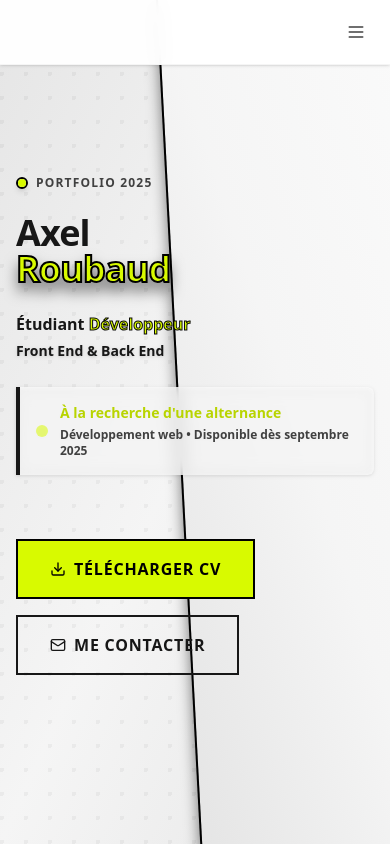
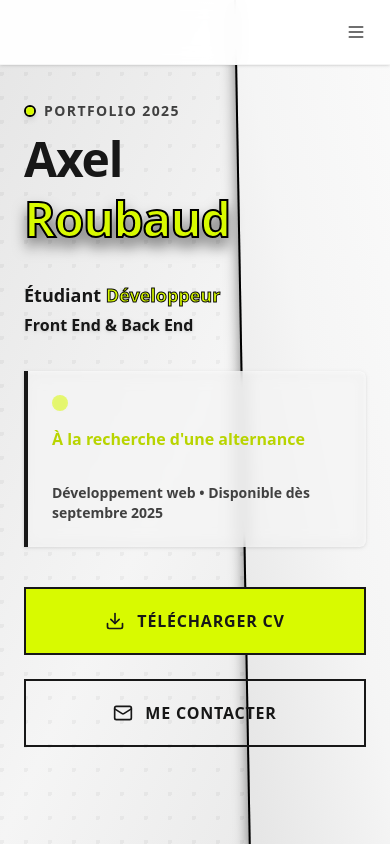
Before and after one commit to ROUBAUD-Axel-2225073b/mon-cv-numerique, a React (Vite) app: page / in a window 390 px wide. Shown: the top 846 px of the page. Built offline with nearby package versions, Linux system fonts and the light colour scheme.

Commit message:
feat : responsive phone the page welcome

```diff
--- a/src/components/sections/Welcome.tsx
+++ b/src/components/sections/Welcome.tsx
@@ -8,8 +8,8 @@ export default function Welcome() {
             <div className="absolute inset-0 opacity-5 bg-[radial-gradient(circle_at_1px_1px,_theme(colors.neutral.800)_3px,_transparent_0)] [background-size:24px_24px] pointer-events-none"></div>
 
             {/* Principal diagonal */}
-            <div className="absolute top-0 right-0 w-3/5 sm:w-1/2 md:w-1/2 h-full drop-shadow-xl/50 group">
-                <div className="absolute inset-0 w-full h-full bg-gradient-to-bl from-neutral-50 via-neutral-100 to-neutral-200 transform skew-x-3 sm:skew-x-6 md:skew-x-17 origin-top-right border-l-2 ">
+            <div className="absolute top-0 right-0 w-2/5 sm:w-1/2 md:w-1/2 h-full drop-shadow-xl/50 group">
+                <div className="absolute inset-0 w-full h-full bg-gradient-to-bl from-neutral-50 via-neutral-100 to-neutral-200 transform skew-x-1 sm:skew-x-3 md:skew-x-6 lg:skew-x-12 origin-top-right border-l-2">
                 </div>
             </div>
 
@@ -17,21 +17,21 @@ export default function Welcome() {
 
     {/* Main content*/}
         <div className="relative z-10 flex flex-col justify-center min-h-screen
-                        px-4 sm:px-6 md:px-12 lg:px-20
-                        py-8 sm:py-12">
+                        px-6 sm:px-8 md:px-12 lg:px-20
+                        py-8 sm:py-16 md:py-20">
             <div className="max-w-4xl">
-                <div className="inline-flex items-center gap-2 mb-6 sm:mb-8 group/badge cursor-default">
+                <div className="inline-flex items-center gap-2 mb-2 sm:mb-8 group/badge cursor-default">
                     <div className="w-3 h-3 bg-neutral-100 rounded-full border-2 border-green-zzz shadow-md flex items-center justify-center">
                         <div className="w-2 h-2 bg-green-zzz rounded-full"></div>
                     </div>
-                    <span className="text-xs sm:text-sm font-semibold text-neutral-700 uppercase tracking-widest group-hover/badge:text-green-zzz transition-colors duration-300">
+                    <span className="text-sm sm:text-sm font-semibold text-neutral-700 uppercase tracking-widest group-hover/badge:text-green-zzz transition-colors duration-300">
                         Portfolio 2025
                     </span>
                     <div className="w-8 h-[1px] bg-gradient-to-r from-green-zzz/50 to-transparent ml-2"></div>
                 </div>
 
-                <div className="relative mb-6 sm:mb-8 group/title">
-                    <h1 className="text-4xl sm:text-5xl md:text-7xl lg:text-8xl font-black leading-none tracking-tight">
+                <div className="relative mb-8 sm:mb-10 group/title">
+                    <h1 className="text-5xl sm:text-6xl md:text-7xl lg:text-8xl font-black leading-tight sm:leading-none tracking-tight">
                         <span className="block text-neutral-900 transform transition-all duration-500 group-hover/title:translate-x-2 group-hover/title:text-neutral-800">
                             Axel
                         </span>
@@ -42,33 +42,33 @@ export default function Welcome() {
                 </div>
 
                 {/* subtitle */}
-                <div className="mb-6 sm:mb-8 group/subtitle">
-                    <p className="text-base sm:text-lg md:text-xl text-neutral-900 font-bold max-w-xl leading-relaxed transition-colors duration-300">
+                <div className="mb-8 sm:mb-10 group/subtitle">
+                    <p className="text-lg sm:text-xl md:text-2xl text-neutral-900 font-bold max-w-xl leading-relaxed transition-colors duration-300">
                         Étudiant{' '}
                         <span className="neon-text font-black relative">
                             Développeur
                         </span>
                         <br />
-                        <span className="text-neutral-900 text-sm sm:text-base font-semibold drop-shadow">Front End & Back End</span>
+                        <span className="text-neutral-900 text-base sm:text-lg font-semibold drop-shadow">Front End & Back End</span>
                     </p>
                 </div>
 
                 {/* Description*/}
-                <div className="mb-8 sm:mb-12 flex">
-                    <div className="text-lg text-neutral-900 mb-8 pl-4 pr-4 leading-relaxed border-l-4 drop-shadow border-green-zzz bg-white/70 backdrop-blur-sm py-4 rounded-r-md">
-                        <div className="relative inline-block ">
+                <div className="mb-10 sm:mb-14 w-full">
+                    <div className="text-base sm:text-lg text-neutral-900 leading-relaxed border-l-4 drop-shadow border-green-zzz bg-white/70 backdrop-blur-sm py-6 px-6 rounded-r-md max-w-full">
+                        <div className="relative">
                             <div className="absolute inset-0 bg-green-zzz blur-sm rounded-lg transform scale-105 opacity-0 group-hover/alert:opacity-100 transition-opacity duration-300"></div>
-                            <div className="flex items-center gap-3">
+                            <div className="flex flex-col sm:flex-row sm:items-center gap-4 sm:gap-6">
                                 <div className="flex-shrink-0 relative">
-                                    <div className="w-3 h-3 bg-green-zzz rounded-full animate-pulse"></div>
-                                    <div className="absolute inset-0 w-3 h-3 bg-green-zzz rounded-full animate-ping opacity-20"></div>
+                                    <div className="w-4 h-4 bg-green-zzz rounded-full animate-pulse"></div>
+                                    <div className="absolute inset-0 w-4 h-4 bg-green-zzz rounded-full animate-ping opacity-20"></div>
                                 </div>
-                                <div className="flex-1">
-                                    <p className="text-sm sm:text-base font-bold text-green-zzz-readable mb-1 flex items-center gap-2">
-                                        À la recherche d'une alternance
+                                <div className="flex-1 min-w-0">
+                                    <p className="text-base sm:text-lg font-bold text-green-zzz-readable mb-2 flex flex-col sm:flex-row sm:items-center gap-2">
+                                        <span>À la recherche d'une alternance</span>
                                         <span className="inline-block w-4 h-4 bg-green-zzz/20 rounded animate-pulse"></span>
                                     </p>
-                                    <p className="text-xs sm:text-sm text-neutral-700 font-semibold">
+                                    <p className="text-sm sm:text-base text-neutral-700 font-semibold">
                                         Développement web • Disponible dès septembre 2025
                                     </p>
                                 </div>
@@ -78,21 +78,21 @@ export default function Welcome() {
                 </div>
             </div>
 
-            <div className="flex flex-col sm:flex-row gap-4 items-start sm:items-center">
-                <a href="/CV_Axel_Roubaud.pdf" download="CV_Axel_Roubaud.pdf" type="application/pdf" className="inline-block group/btn">
-                    <button className="bg-green-zzz  px-8 py-4 font-bold uppercase tracking-wider transform transition-all duration-300 hover:scale-105 hover:shadow-2xl border-2 border-green-zzz hover:bg-transparent hover:text-green-zzz relative overflow-hidden group">
-                        <span className="relative flex items-center gap-2">
-                            <LuDownload className="inline-block"/> Télécharger CV
+            <div className="flex flex-col sm:flex-col md:flex-row gap-6 md:gap-4 items-stretch md:items-start w-full md:w-auto">
+                <a href="/CV_Axel_Roubaud.pdf" download="CV_Axel_Roubaud.pdf" type="application/pdf" className="block group/btn">
+                    <button className="w-full md:w-auto bg-green-zzz text-neutral-900 px-8 py-5 font-bold uppercase tracking-wider transform transition-all duration-300 hover:scale-105 hover:shadow-2xl border-2 border-green-zzz hover:bg-transparent hover:text-green-zzz relative overflow-hidden group min-h-[56px]">
+                        <span className="relative flex items-center justify-center gap-3 text-base sm:text-lg">
+                            <LuDownload className="text-xl" />
+                            <span>Télécharger CV</span>
                         </span>
                     </button>
                 </a>
 
-                <a href="#contact" className="inline-block group/contact">
-                <button className="border-2 border-neutral-900 text-neutral-900 px-8 py-4 font-bold uppercase tracking-wider
-                        transform transition-all duration-300 hover:bg-neutral-900 hover:text-white
-                        relative overflow-hidden group">
-                        <span className="relative flex items-center gap-2">
-                            <LuMail className="inline-block" /> Me contacter
+                <a href="#contact" className="block group/contact">
+                    <button className="w-full md:w-auto border-2 border-neutral-900 text-neutral-900 px-8 py-5 font-bold uppercase tracking-wider transform transition-all duration-300 hover:bg-neutral-900 hover:text-white relative overflow-hidden group min-h-[56px]">
+                        <span className="relative flex items-center justify-center gap-3 text-base sm:text-lg">
+                            <LuMail className="text-xl" />
+                            <span>Me contacter</span>
                         </span>
                     </button>
                 </a>
```
